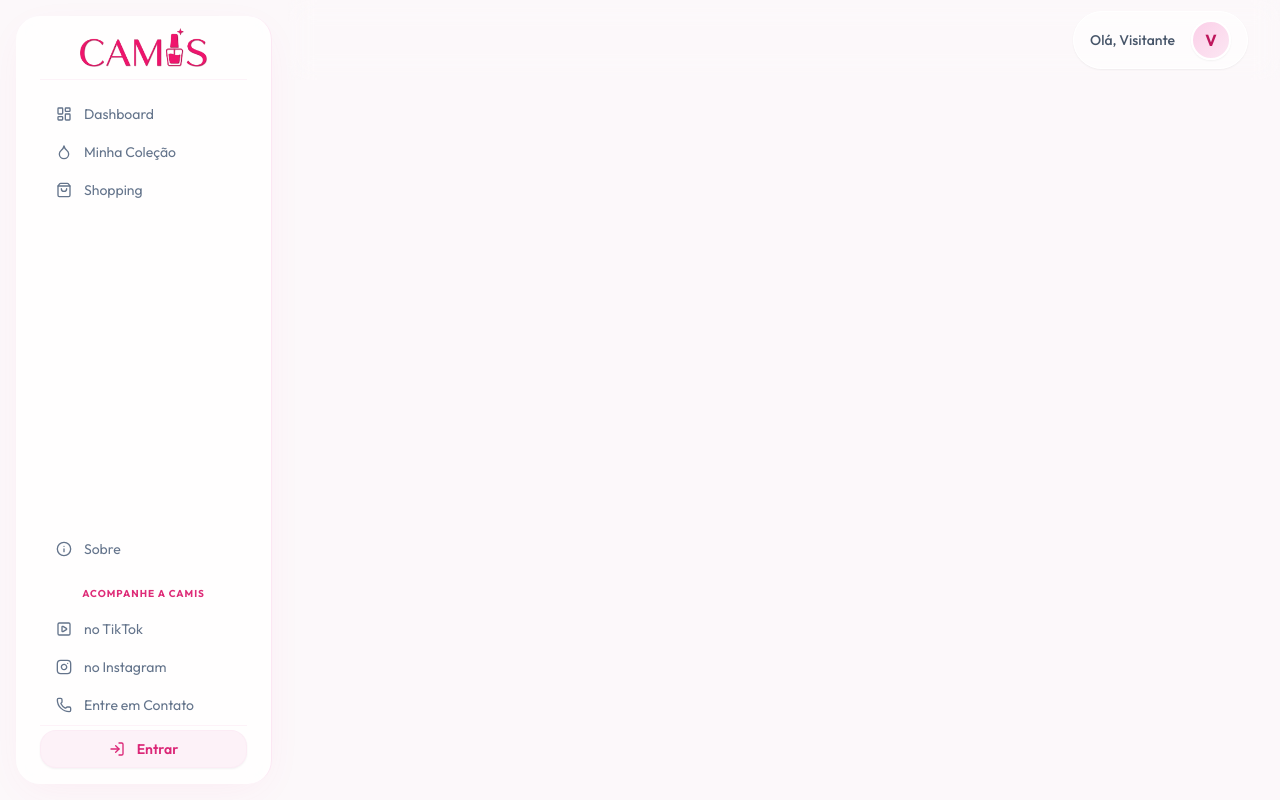
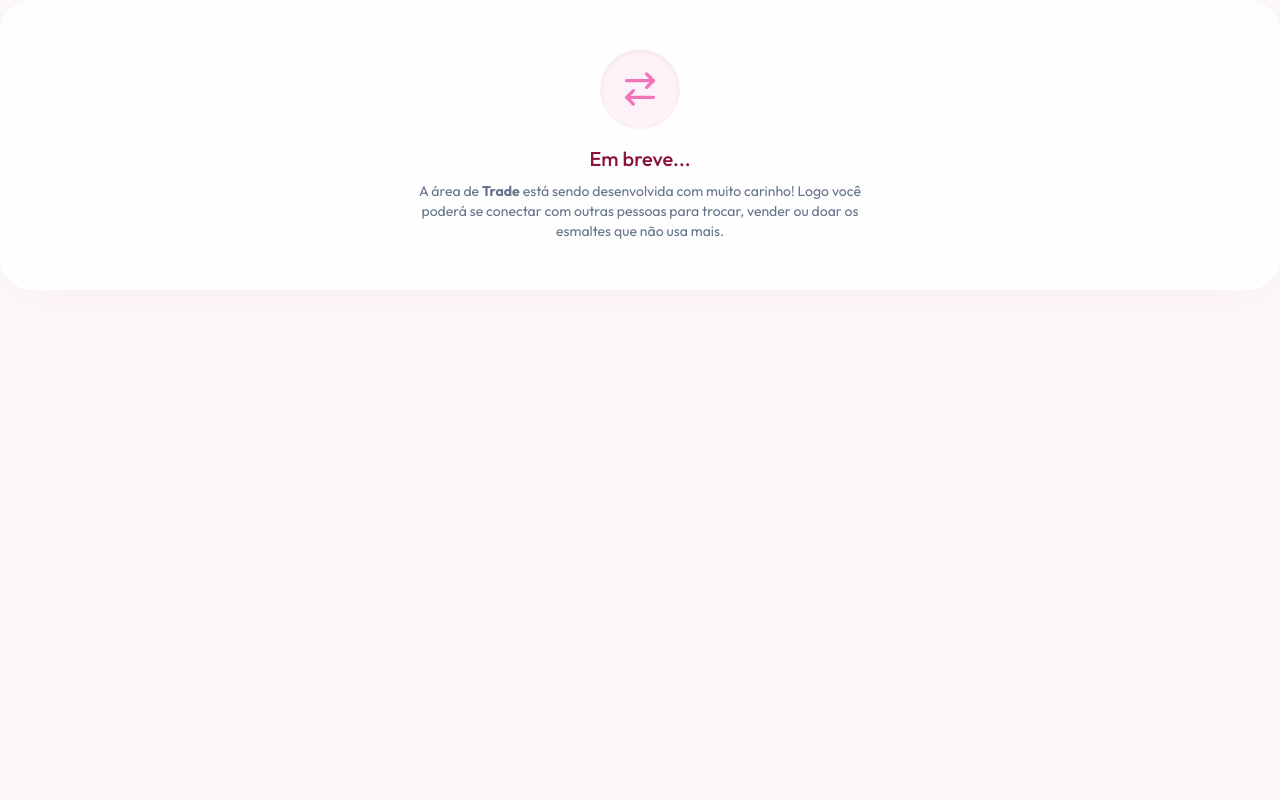
Before and after one commit to NEWLEODEV/cami_unas, a Nuxt app: page /trade in a window 1280 px wide. Built offline with nearby package versions, Linux system fonts and the light colour scheme; no server answers; the database is empty.

Commit message:
REadme.md atualizado

```diff
--- a/app/layouts/default.vue
+++ b/app/layouts/default.vue
@@ -1,5 +1,5 @@
 <script setup>
-import { LayoutDashboard, Package, Droplet, LogOut, LogIn, Instagram, Phone, PlaySquare, ShoppingBag, Settings, Info } from 'lucide-vue-next'
+import { LayoutDashboard, Package, Droplet, LogOut, LogIn, Instagram, Phone, PlaySquare, ShoppingBag, Settings, Info, ArrowRightLeft } from 'lucide-vue-next'
 import { ref, onMounted, computed } from 'vue'
 
 const supabase = useSupabaseClient()
@@ -74,6 +74,10 @@ const handleLogout = async () => {
          <NuxtLink to="/estoque" class="flex items-center gap-3 px-4 py-2 text-sm rounded-xl text-slate-500 hover:bg-brand-50 hover:text-brand-600 hover:-translate-y-0.5 transition-all duration-300" active-class="bg-gradient-to-r from-brand-50 to-white text-brand-600 font-semibold shadow-sm border border-brand-100/50">
           <Droplet class="w-4 h-4" />
           Minha Coleção
+        </NuxtLink>
+        <NuxtLink to="/trade" class="flex items-center gap-3 px-4 py-2 text-sm rounded-xl text-slate-500 hover:bg-brand-50 hover:text-brand-600 hover:-translate-y-0.5 transition-all duration-300" active-class="bg-gradient-to-r from-brand-50 to-white text-brand-600 font-semibold shadow-sm border border-brand-100/50">
+          <ArrowRightLeft class="w-4 h-4" />
+          Trade
         </NuxtLink>
         <NuxtLink to="/shopping" class="flex items-center gap-3 px-4 py-2 text-sm rounded-xl text-slate-500 hover:bg-brand-50 hover:text-brand-600 hover:-translate-y-0.5 transition-all duration-300" active-class="bg-gradient-to-r from-brand-50 to-white text-brand-600 font-semibold shadow-sm border border-brand-100/50">
           <ShoppingBag class="w-4 h-4" />
@@ -166,6 +170,10 @@ const handleLogout = async () => {
         <Droplet class="w-6 h-6" />
         <span class="text-[10px] font-medium">Esmaltes</span>
       </NuxtLink>
+      <NuxtLink to="/trade" class="flex flex-col items-center gap-1 p-2 text-slate-400" active-class="text-brand-600">
+        <ArrowRightLeft class="w-6 h-6" />
+        <span class="text-[10px] font-medium">Trade</span>
+      </NuxtLink>
       <NuxtLink to="/shopping" class="flex flex-col items-center gap-1 p-2 text-slate-400" active-class="text-brand-600">
         <ShoppingBag class="w-6 h-6" />
         <span class="text-[10px] font-medium">Shopping</span>
--- a/app/pages/login.vue
+++ b/app/pages/login.vue
@@ -1,5 +1,6 @@
 <script setup>
 import { onMounted, ref } from 'vue'
+import { ArrowLeft } from 'lucide-vue-next'
 
 const supabase = useSupabaseClient()
 const name = ref('')
@@ -124,7 +125,12 @@ const handleOAuth = async (provider) => {
         </button>
       </div>
 
-
+      <div class="mt-6 pt-6 border-t border-slate-100 flex justify-center">
+        <NuxtLink to="/" class="flex items-center gap-2 text-sm text-slate-400 hover:text-brand-600 transition-colors font-medium">
+          <ArrowLeft class="w-4 h-4" />
+          Voltar para a Home como visitante
+        </NuxtLink>
+      </div>
 
     </div>
   </div>
--- /dev/null
+++ b/app/pages/trade.vue
@@ -0,0 +1,29 @@
+<script setup>
+import { ArrowRightLeft } from 'lucide-vue-next'
+
+definePageMeta({
+  layout: false,
+  middleware: 'auth'
+})
+</script>
+
+<template>
+  <NuxtLayout name="default">
+    <template #header-left>
+      <p class="text-lg truncate">
+        <span class="text-slate-700 font-bold">Trade</span>
+        <span class="text-slate-500 font-medium ml-1">- Troque, venda ou doe os produtos da sua coleção.</span>
+      </p>
+    </template>
+
+    <div class="h-full w-full flex flex-col items-center justify-center p-12 text-slate-400 bg-white/80 backdrop-blur-md rounded-[2rem] border border-white shadow-soft">
+      <div class="w-20 h-20 bg-brand-50 rounded-full flex items-center justify-center mb-4 shadow-inner border border-brand-100/50">
+        <ArrowRightLeft class="w-10 h-10 text-brand-400" />
+      </div>
+      <p class="text-rose-900 font-medium text-xl">Em breve...</p>
+      <p class="text-sm text-slate-500 mt-2 text-center max-w-md">
+        A área de <b>Trade</b> está sendo desenvolvida com muito carinho! Logo você poderá se conectar com outras pessoas para trocar, vender ou doar os esmaltes que não usa mais.
+      </p>
+    </div>
+  </NuxtLayout>
+</template>
```
Also changed, not shown: 1 other file (tests, documents, lock files or other folders).
